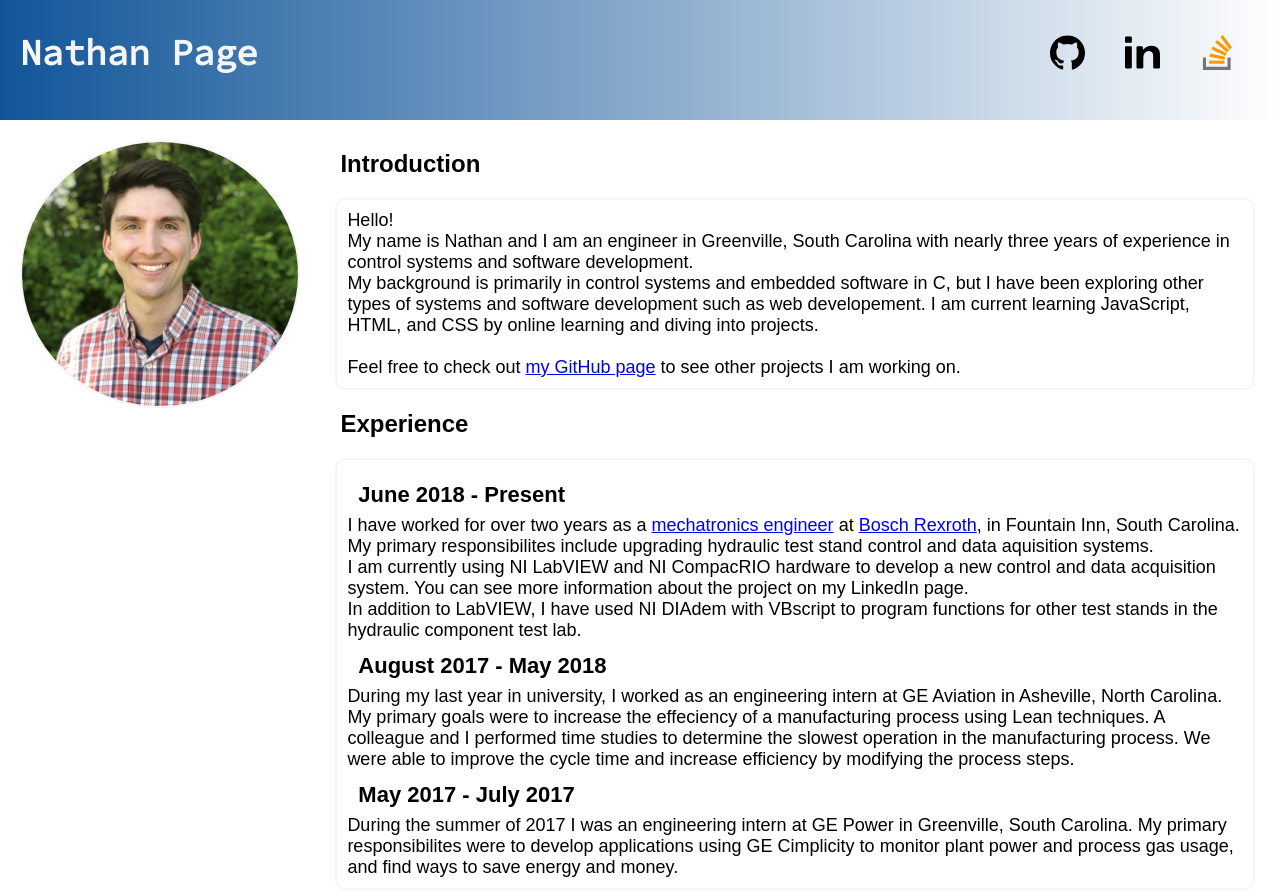
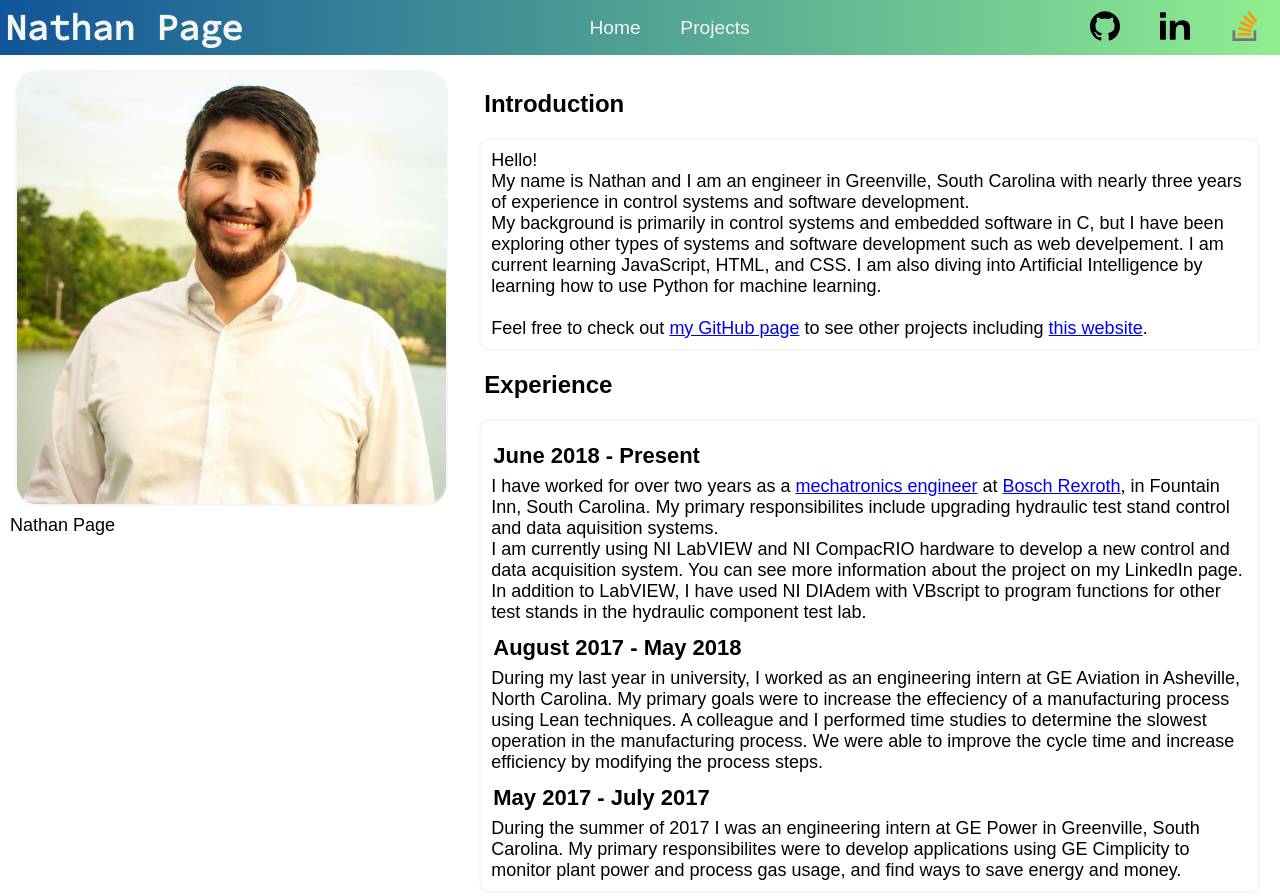
Before and after one commit to ndpage/ndpage.github.io, a plain HTML site: page index.html in a window 1280 px wide. Shown: the top 896 px of the page. Drawn offline with nearby package versions, Linux system fonts and the light colour scheme.

Commit message:
New changed from personal-website repo

```diff
--- a/index.html
+++ b/index.html
@@ -14,7 +14,13 @@
             <div class="header-text-box">
                 <h1 class="header-text">Nathan Page</h1>
             </div>
-            <div class="body-icon-link-flexbox">
+            <!-- Header Buttons -->
+            <div class="header-btn-flexbox">
+                <button class="header-button">Home</button>
+                <button class="header-button">Projects</button>
+            </div>
+            <!-- Social icons -->
+            <div class="header-icon-flexbox">
                 <a  href="http://www.github.com/ndpage" title="Click to check out Nathan's Github">
                     <img class="icon-link-img" src="github-logo.svg"  alt="Nathan's Github" />
                     <title>Nathan's Github</title>
@@ -31,13 +37,18 @@
         </header>
 
     <!-- Main body content section -->
-        <div class="body-main">
+    <div class="body-main" id="content-main">
+        <!-- Profile picture section-->
         <div class="body-section-1">
             <div class="profile-img-box">
-                    <img src="/profile_cropped.jpg" class="profile-img" alt="Nathan Page's profile picture" title="Nathan's profile picture"/>
+                <img src="/new_profile.jpeg" class="profile-img" alt="Nathan Page's profile picture" title="Nathan's profile picture"/>
             </div>
+            <p>
+                Nathan Page
+            </p>
         </div>
-            <div class="body-main-content">
+        <!-- Main content section -->
+        <div class="body-section-2">
             <h2 class="body-header-text">Introduction </h2>
             <article class="body-content-text rounded-borders">
                 <p>
@@ -47,12 +58,13 @@
                     My name is Nathan and I am an engineer in Greenville, South Carolina with nearly three years of experience in
                     control systems and software development.
                     <br> My background is primarily in control systems and embedded software in C,
-                        but I have been exploring other types of systems and software development such as web developement.
-                        I am current learning JavaScript, HTML, and CSS by online learning and diving into projects.
+                    but I have been exploring other types of systems and software development such as web develpement.
+                    I am current learning JavaScript, HTML, and CSS.
+                    I am also diving into Artificial Intelligence by learning how to use Python for machine learning.
                 </p>
                 <p>
                     <br> Feel free to check out <a href="https://github.com/ndpage" target="_blank" title="Nathan's GitHub page">my GitHub page</a> to see
-                                other projects I am working on.
+                            other projects including <a href="https://github.com/ndpage/personal-website" target="_blank">this website</a>.
                 </p>
             </article>
 
@@ -95,13 +107,8 @@
                     </div>
                     </article>
             </div>
-                <div class="body-section-2">
-                    <div class="profile-img-box">
-
     </div>
-                </div>
-        </div>
-
+<!-- Footer Main -->
     <footer class="footer-main">
         <p class="footer-text">
             Copyright (c) 2020 Nathan Page.
--- a/script.js
+++ b/script.js
@@ -3,3 +3,15 @@
     $('.profile-img').click(function() { //Event listener for home button
       alert("clicked image");
     });
+
+    $('.projects-btn').click(function() { //Event listener for home button
+      //var contentMain = document.getElementById("#content-main")
+
+      $.ajax(
+      { url: "http://127.0.0.1:3000/projects",
+        type: "GET",
+      success: function(result){
+          $("#content-main").html(result);
+        }
+      });
+    });
--- a/style.css
+++ b/style.css
@@ -4,7 +4,6 @@
 * {
   margin: 0px;
   padding: 0px;
-  box-sizing: border-box;
   font-family: 'Source Sans Pro', sans-serif;
   --color-darkgray: #363636;
   --color-royalblue: #159;
@@ -49,45 +48,53 @@ p {
     display: flex;
     flex-direction: row;
     justify-content: space-between;
-    height: 120px;
-    margin-bottom: 0px;
-    padding: 20px 10px;
-    background: linear-gradient(to right, var(--color-royalblue, blue), white);
+    background: linear-gradient(to right, var(--color-royalblue, blue), lightgreen);
   }
   .header-text-box{
-    width: 100%;
-    margin: 10px 10px;
+    width: 250px;
+    margin: 5px 5px;
   }
   .header-text{
     width: 100%;
-    margin: 0px;
-    padding: 0px;
     text-align: left;
     color: whitesmoke;
     font-size: 36px;
     font-family: var(--font-header, sans-serif);
   }
-  .body-icon-link-flexbox{
+  .header-btn-flexbox{
     display: flex;
     flex-direction: row;
-    margin: 10px 15px;
+    justify-content: space-between;
+  }
+
+  .header-button{
+    background: none;
+    border: none;
+    font-size: larger;
+    max-width: 150px;
+    min-width: 100px;
+    color: whitesmoke;
+  }
+
+  .header-icon-flexbox{
+    display: flex;
+    flex-direction: row;
+    justify-content: space-between;
   }
 
   .icon-link-img{
     color: black;
-    width: 35px;
+    width: 30px;
     margin: 5px 20px;
-
   }
 
 .body-main{
   display: flex;
-  flex-direction: column;
-  justify-content: center;
+  flex-direction: row;
+  justify-content: space-between;
   padding-bottom: var(--footer-height, 100px);
   height: 100%;
   width: 100%;
-  overflow: auto;
 }
 
 .body-header-text{
@@ -95,60 +102,38 @@ margin: 10px 5px;
 padding: 10px 5px;
 }
 
+
 .body-section-1{
   display: flex;
   flex-direction: column;
+  justify-content: flex-start;
   margin: 10px;
-}
-
-.body-main-content{
-    margin: 10px;
+  width: 50%;
 }
 .profile-img-box{
-  padding: 10px;
-
+  margin: 5px;
 }
 
 .profile-img{
   width: 100%;
   border: solid whitesmoke 2px;
-  border-radius: 50%;
+  border-radius: 5%;
 }
-  .body-content-title{
+.body-section-2{
+  width: 90%;
+  margin: 10px;
+  padding: 5px;
+}
+.body-content-title{
     margin: 10px auto 5px auto;
     padding: 2px;
     font: bold;
-    width: 98%;
   }
   .body-content-text{
-    width: 100%;
     margin: 5px;
     padding: 10px;
     text-align: left;
   }
-
-  .btn-home{
-    position: absolute;
-    right: 0;
-    top: 20px;
-    background-color: whitesmoke;
-    font-size: medium;
-  }
-
-  .btn-home:hover{
-    background-color: gainsboro;
-  }
-
-  .btn-home:active{
-    background-color: gray;
-    width: 153px;
-  }
-
-  .button-group{
-    margin: 5px auto 10px auto;
-    text-align: center;
-  }
-
 
   .footer-main {
     position: relative;
@@ -174,35 +159,29 @@ padding: 10px 5px;
     body{
       font-size: 14px;
     }
+ }
 
-    .header-text {
-      font-size: 24px;
+ @media (min-width: 600px){
+   .header-main{
+     align-items: center;
+   }
+  }
+  @media only screen and (max-width: 720px) {
+    .header-main{
+      flex-direction: column;
+      align-items: center;
     }
-
-    .profile-img-box{
-      margin-left: 25%;
-      margin-top: 5px;
-      padding: 2px;
-
-      width: 50%;
-      margin-right: 2%;
-      float: left;
+    .header-icon-flexbox{
+      justify-content: flex-start;
+    }
+    .header-btn-flexbox{
+      justify-content: flex-start;
     }
     .body-main{
-      margin-left: 15%;
-      padding: 3px;
-      width: 70%;
-      margin-right: 2%;
-      float: left;
+      flex-direction: column;
+      align-items: center;
     }
-
- }
-@media (min-width: 600px){
-  .body-main{
-    flex-direction: row;
-  }
-  .body-section-1{
-    width: 85%;
-  }
-
+    .body-section-1{
+      width: 65%;
+    }
 }
```
Also changed, not shown: new_profile.jpeg (added), 2 other files. Lines whose indentation alone changed are shown as unchanged.
